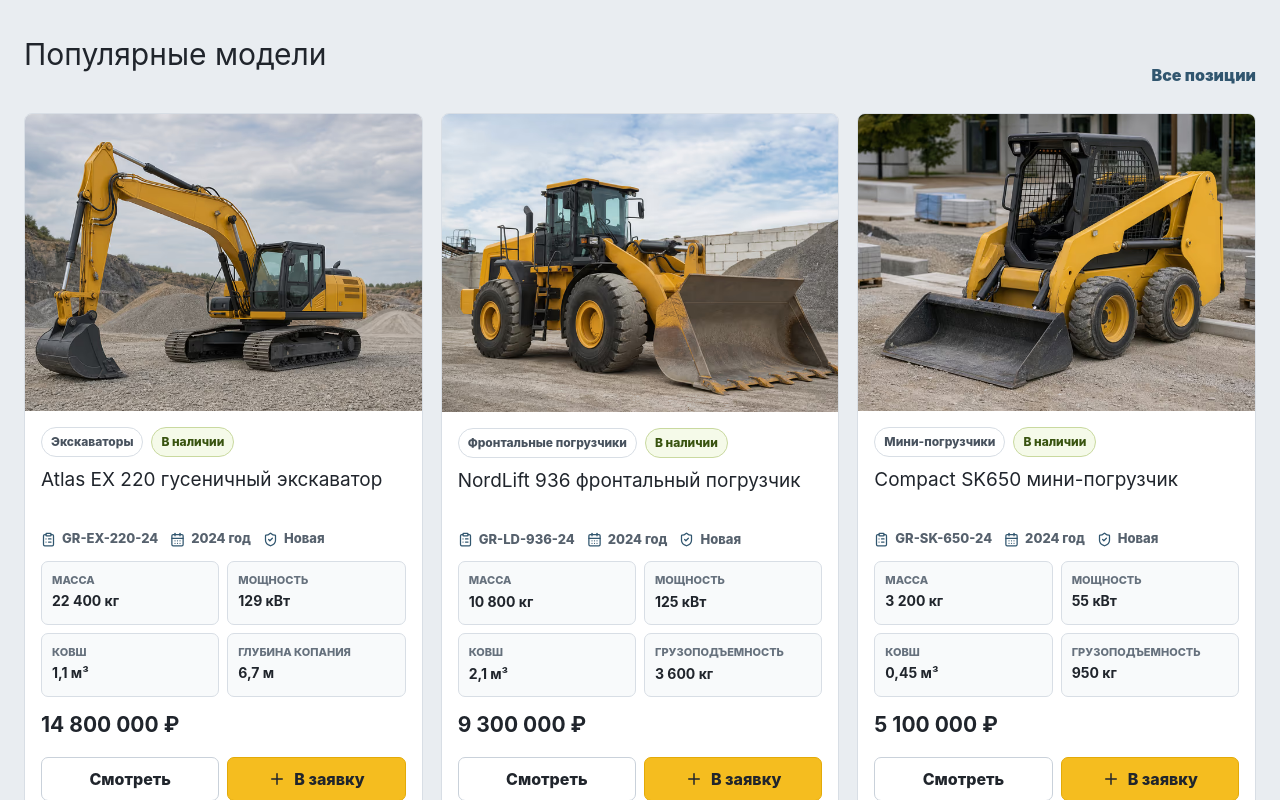
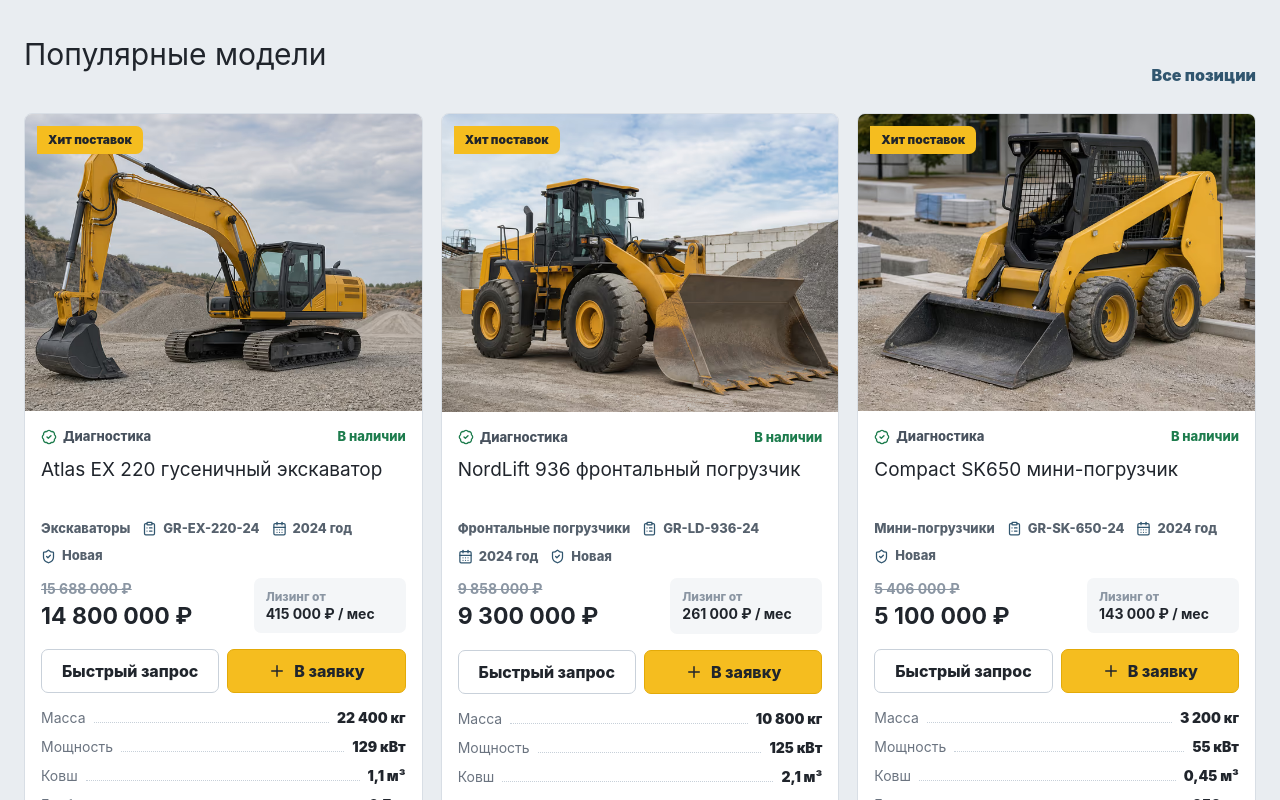
Before and after one commit to V-Kozintsev/graviton-machinery, a React (Vite) app: page / in a window 1280 px wide. Shown: the part 1680-2480 px from the top of the page. Built offline with nearby package versions, Linux system fonts and the light colour scheme.

Commit message:
Rework machinery card offer layout

```diff
--- a/src/components/MachineCard.tsx
+++ b/src/components/MachineCard.tsx
@@ -1,49 +1,62 @@
-import { CalendarDays, Check, ClipboardList, PhoneCall, Plus, ShieldCheck } from 'lucide-react';
+import { BadgeCheck, CalendarDays, Check, ClipboardList, PhoneCall, Plus, ShieldCheck } from 'lucide-react';
 import { Link } from 'react-router-dom';
 import { categories } from '../data/catalog';
 import { useRequest } from '../state/RequestContext';
 import type { Machine } from '../types';
 import { formatPrice } from '../utils/format';
-import { getKeySpecs, getSalesMailHref } from '../utils/machineCommercial';
+import { getKeySpecs, getMonthlyLease, getSalesMailHref } from '../utils/machineCommercial';
 import { Button } from './Button';
 import { MachineImage } from './Image';
 
 export function MachineCard({ machine }: { machine: Machine }) {
   const request = useRequest();
   const added = request.has(machine.slug);
-  const keySpecs = getKeySpecs(machine);
+  const keySpecs = getKeySpecs(machine, 5);
+  const lease = getMonthlyLease(machine.price);
+  const isPopular = machine.popular >= 85;
 
   return (
     <article className="machine-card">
       <Link to={`/catalog/${machine.slug}`} className="machine-card-image">
         <MachineImage name={machine.image} alt={machine.alt} className="cover" />
+        <span className="card-badge">{isPopular ? 'Хит поставок' : 'Проверено'}</span>
       </Link>
       <div className="machine-card-body">
-        <div className="card-meta">
-          <span>{categories[machine.category].title}</span>
+        <div className="card-trust-row">
+          <span><BadgeCheck size={16} /> Диагностика</span>
           <span className="availability">{machine.availability}</span>
         </div>
         <h3><Link to={`/catalog/${machine.slug}`}>{machine.name}</Link></h3>
         <div className="card-commercial">
+          <span>{categories[machine.category].title}</span>
           <span><ClipboardList size={15} /> {machine.sku}</span>
           <span><CalendarDays size={15} /> {machine.year} год</span>
           <span><ShieldCheck size={15} /> {machine.condition}</span>
         </div>
-        <div className="card-spec-grid">
-          {keySpecs.map(([label, value]) => (
-            <div key={label}>
-              <span>{label}</span>
-              <strong>{value}</strong>
+        <div className="card-price-row">
+          <div>
+            {machine.price ? <span className="old-price">{formatPrice(Math.round(machine.price * 1.06))}</span> : null}
+            <strong className="price">{formatPrice(machine.price)}</strong>
+          </div>
+          {lease ? (
+            <div className="lease-box">
+              <span>Лизинг от</span>
+              <strong>{formatPrice(lease)} / мес</strong>
             </div>
-          ))}
+          ) : <div className="lease-box"><span>Цена</span><strong>по запросу</strong></div>}
         </div>
-        <strong className="price">{formatPrice(machine.price)}</strong>
         <div className="card-actions">
-          <Link className="btn btn-secondary" to={`/catalog/${machine.slug}`}>Смотреть</Link>
+          <a className="btn btn-secondary" href={getSalesMailHref(machine)}>Быстрый запрос</a>
           <Button onClick={() => request.add(machine.slug)} variant={added ? 'secondary' : 'primary'}>
             {added ? <Check size={18} /> : <Plus size={18} />} {added ? 'Добавлено' : 'В заявку'}
           </Button>
         </div>
+        <dl className="card-spec-list">
+          {keySpecs.map(([label, value]) => (
+            <div key={label}><dt>{label}</dt><dd>{value}</dd></div>
+          ))}
+        </dl>
+        <Link className="sales-card-link" to={`/catalog/${machine.slug}`}>Смотреть характеристики</Link>
         <a className="sales-card-link" href={getSalesMailHref(machine)}><PhoneCall size={16} /> Связаться с отделом продаж</a>
       </div>
     </article>
--- a/src/pages/ProductPage.tsx
+++ b/src/pages/ProductPage.tsx
@@ -8,7 +8,7 @@ import { MachineCard } from '../components/MachineCard';
 import { catalog, categories, getMachine } from '../data/catalog';
 import { useRequest } from '../state/RequestContext';
 import { formatPrice } from '../utils/format';
-import { getKeySpecs, getSalesMailHref, salesPhoneHref } from '../utils/machineCommercial';
+import { getKeySpecs, getMonthlyLease, getSalesMailHref, salesPhoneHref } from '../utils/machineCommercial';
 
 export function ProductPage() {
   const { slug = '' } = useParams();
@@ -37,6 +37,7 @@ export function ProductPage() {
   const gallery = [machine.image, machine.image, machine.image];
   const added = request.has(machine.slug);
   const keySpecs = getKeySpecs(machine, 6);
+  const lease = getMonthlyLease(machine.price);
 
   return (
     <section className="page-section">
@@ -63,7 +64,16 @@ export function ProductPage() {
               <span><ShieldCheck size={16} /> {machine.condition}</span>
               <span>{machine.availability}</span>
             </div>
-            <strong className="product-price">{formatPrice(machine.price)}</strong>
+            <div className="product-offer">
+              <div>
+                {machine.price ? <span className="old-price">{formatPrice(Math.round(machine.price * 1.06))}</span> : null}
+                <strong className="product-price">{formatPrice(machine.price)}</strong>
+              </div>
+              <div className="lease-box">
+                <span>Лизинг от</span>
+                <strong>{lease ? `${formatPrice(lease)} / мес` : 'по запросу'}</strong>
+              </div>
+            </div>
             <div className="product-spec-grid">
               {keySpecs.map(([label, value]) => (
                 <div key={label}>
--- a/src/styles.css
+++ b/src/styles.css
@@ -97,9 +97,9 @@ p { color: #5b6672; line-height: 1.58; }
 .category-card div { position: absolute; inset: auto 0 0; padding: 46px 18px 18px; background: linear-gradient(transparent, rgba(18,24,31,.86)); color: #fff; }
 .category-card p { color: #dce2e8; margin: 0; }
 .catalog-grid { display: grid; grid-template-columns: repeat(3, minmax(0, 1fr)); gap: 18px; }
-.machine-card { display: grid; grid-template-rows: auto 1fr; min-height: 610px; background: #fff; border: 1px solid #d8dee5; border-radius: 8px; overflow: hidden; transition: transform .18s ease, box-shadow .18s ease, border-color .18s ease; }
+.machine-card { display: grid; grid-template-rows: auto 1fr; min-height: 680px; background: #fff; border: 1px solid #d8dee5; border-radius: 8px; overflow: hidden; transition: transform .18s ease, box-shadow .18s ease, border-color .18s ease; }
 .machine-card:hover { transform: translateY(-3px); border-color: #b7c3cf; box-shadow: 0 18px 48px rgba(28,40,52,.14); }
-.machine-card-image { aspect-ratio: 4/3; background: #dfe5eb; }
+.machine-card-image { position: relative; aspect-ratio: 4/3; background: #dfe5eb; overflow: hidden; }
 .machine-card-image img { transition: transform .22s ease, filter .18s ease; }
 .machine-card:hover .machine-card-image img { transform: scale(1.02); filter: brightness(.88); }
 .machine-card-body { display: flex; flex-direction: column; gap: 12px; padding: 16px; }
@@ -107,17 +107,30 @@ p { color: #5b6672; line-height: 1.58; }
 .card-meta, .status-row { display: flex; flex-wrap: wrap; gap: 8px; }
 .card-meta span, .status-row span, .chips span, .spec-row span { border: 1px solid #d8dee5; border-radius: 999px; padding: 5px 9px; color: #48525e; font-size: 12px; font-weight: 800; background: #fff; }
 .card-meta .availability { border-color: #c9d99f; color: #38530f; background: #f5fae9; }
+.card-badge { position: absolute; left: 12px; top: 12px; z-index: 1; min-height: 26px; padding: 5px 11px; border-radius: 0 7px 7px 0; background: #f5bd1f; color: #20252c; font-size: 12px; font-weight: 900; }
+.card-trust-row { display: flex; align-items: center; justify-content: space-between; gap: 10px; color: #48525e; font-size: 13px; font-weight: 800; }
+.card-trust-row span { display: inline-flex; align-items: center; gap: 6px; }
+.card-trust-row svg { color: #1d7c4d; }
+.card-trust-row .availability { color: #1d7c4d; }
 .sku { margin: 0; font-size: 14px; }
 .card-commercial, .product-commercial { display: flex; flex-wrap: wrap; gap: 8px 12px; color: #56616d; font-size: 13px; font-weight: 800; }
 .card-commercial span, .product-commercial span { display: inline-flex; align-items: center; gap: 6px; }
 .card-commercial svg, .product-commercial svg { color: #31566f; }
-.card-spec-grid { display: grid; grid-template-columns: repeat(2, minmax(0, 1fr)); gap: 8px; }
-.card-spec-grid div { min-height: 64px; padding: 10px; border: 1px solid #d8dee5; border-radius: 7px; background: #f8fafb; }
+.card-price-row, .product-offer { display: grid; grid-template-columns: minmax(0, 1fr) minmax(142px, .75fr); gap: 10px; align-items: stretch; }
+.old-price { display: block; color: #8b96a3; font-size: 14px; font-weight: 700; text-decoration: line-through; }
+.lease-box { display: grid; align-content: center; min-height: 54px; padding: 9px 12px; border-radius: 7px; background: #f4f6f8; }
+.lease-box span { color: #8b96a3; font-size: 12px; font-weight: 800; }
+.lease-box strong { color: #20252c; font-size: 14px; line-height: 1.2; }
+.card-spec-list { display: grid; gap: 8px; margin: 2px 0 0; padding: 0; }
+.card-spec-list div { display: grid; grid-template-columns: auto minmax(44px, 1fr) auto; align-items: end; gap: 8px; color: #6b7480; font-size: 14px; }
+.card-spec-list div::after { content: ""; height: 1px; border-bottom: 1px dotted #c7d0d9; grid-column: 2; grid-row: 1; transform: translateY(-5px); }
+.card-spec-list dt { grid-column: 1; margin: 0; }
+.card-spec-list dd { grid-column: 3; margin: 0; color: #20252c; font-weight: 900; text-align: right; }
 .card-spec-grid span, .product-spec-grid span { display: block; margin-bottom: 4px; color: #66717d; font-size: 11px; font-weight: 800; text-transform: uppercase; }
 .card-spec-grid strong, .product-spec-grid strong { display: block; color: #20252c; font-size: 14px; line-height: 1.22; }
 .spec-row { display: flex; flex-wrap: wrap; gap: 7px; }
 .spec-row.large span { padding: 9px 12px; font-size: 14px; }
-.price, .product-price { display: block; margin-top: auto; color: #20252c; font-size: 21px; }
+.price, .product-price { display: block; color: #20252c; font-size: 23px; }
 .card-actions { display: grid; grid-template-columns: 1fr 1fr; gap: 8px; margin-top: 4px; }
 .sales-card-link { display: inline-flex; align-items: center; justify-content: center; gap: 7px; min-height: 40px; border: 1px solid #d8dee5; border-radius: 7px; color: #31566f; background: #f8fafb; font-weight: 900; font-size: 14px; transition: border-color .18s ease, background .18s ease; }
 .sales-card-link:hover { border-color: #31566f; background: #eef3f6; }
@@ -182,6 +195,7 @@ textarea { resize: vertical; }
 .thumbs button.active { border-color: #f5bd1f; }
 .product-info { display: grid; gap: 16px; }
 .product-info .btn { width: 100%; }
+.product-offer { padding: 16px; border: 1px solid #d8dee5; border-radius: 8px; background: #fff; }
 .product-spec-grid { display: grid; grid-template-columns: repeat(3, minmax(0, 1fr)); gap: 10px; }
 .product-spec-grid div { min-height: 74px; padding: 12px; border: 1px solid #d8dee5; border-radius: 8px; background: #fff; }
 .product-spec-grid strong { font-size: 16px; }
@@ -288,7 +302,7 @@ textarea { resize: vertical; }
   .deal-result .btn { width: 100%; }
   .machine-card { min-height: 0; }
   .machine-card h3 { min-height: auto; }
-  .card-actions, .product-actions, .product-spec-grid { grid-template-columns: 1fr; }
+  .card-actions, .card-price-row, .product-actions, .product-offer, .product-spec-grid { grid-template-columns: 1fr; }
   .request-item { grid-template-columns: 112px 1fr; }
   .request-item h2 { font-size: 16px; }
   .embla-slide { aspect-ratio: 4/3; }
--- a/src/utils/machineCommercial.ts
+++ b/src/utils/machineCommercial.ts
@@ -7,6 +7,11 @@ export function getKeySpecs(machine: Machine, limit = 4) {
   return Object.entries(machine.specs).slice(0, limit);
 }
 
+export function getMonthlyLease(price: number | null) {
+  if (!price) return null;
+  return Math.ceil((price * 0.028) / 1000) * 1000;
+}
+
 export function getSalesMailHref(machine: Machine) {
   const subject = encodeURIComponent(`Запрос по технике ${machine.name}`);
   const body = encodeURIComponent(`Здравствуйте. Интересует ${machine.name}, ${machine.sku}. Прошу связаться с отделом продаж.`);
```
